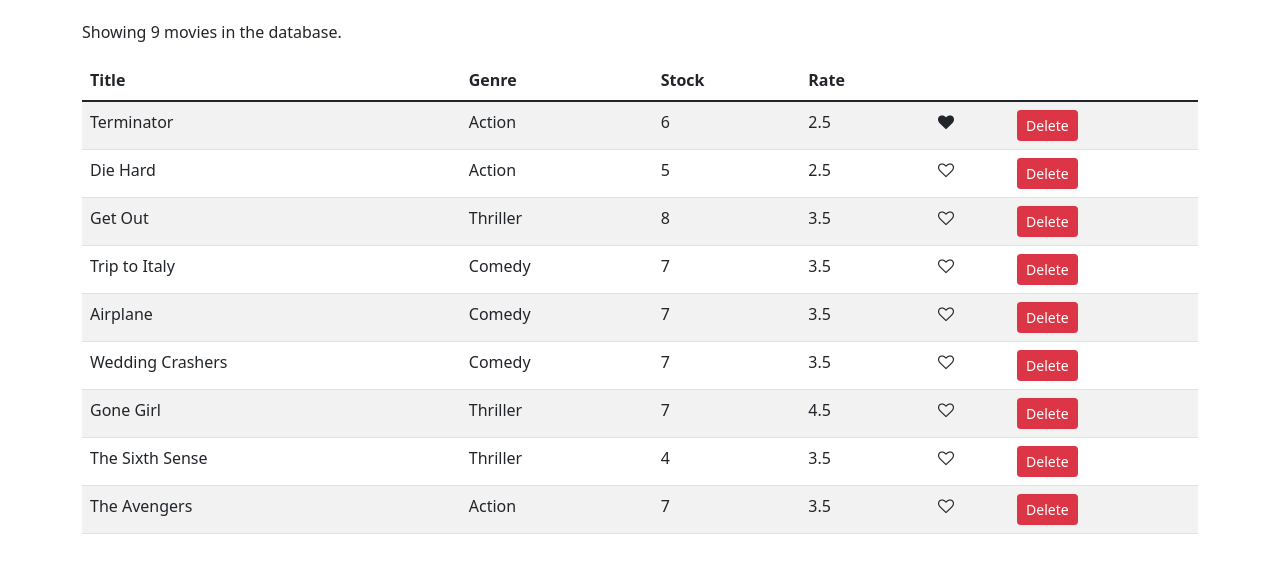
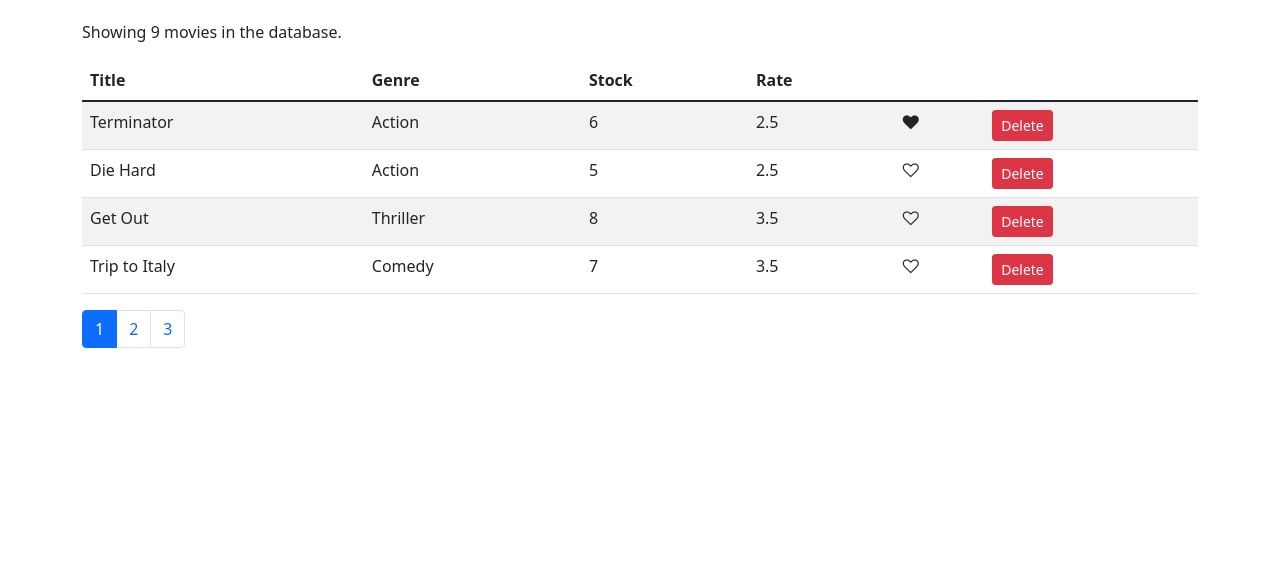
Before and after one commit to islam-maiche/vidly-front, a React (Create React App) app: page / in a window 1280 px wide. Shown: the top 572 px of the page. Built offline with nearby package versions, Linux system fonts and the light colour scheme.

Commit message:
add and integrate pagination component

```diff
--- a/package.json
+++ b/package.json
@@ -8,6 +8,7 @@
     "@testing-library/user-event": "^13.5.0",
     "bootstrap": "^5.1.3",
     "font-awesome": "^4.7.0",
+    "lodash": "^4.17.10",
     "react": "^17.0.2",
     "react-dom": "^17.0.2",
     "react-scripts": "5.0.0",
--- a/src/App.js
+++ b/src/App.js
@@ -32,6 +32,9 @@
 
     // setCounter();
 
+    useEffect(() => {
+        document.title = 'Vidly App';
+    })
     return (
         <main className='container'>
             <Movies/>
--- /dev/null
+++ b/src/components/common/pagination.jsx
@@ -0,0 +1,26 @@
+import React from "react";
+import _ from 'lodash';
+
+const Pagination = props => {
+    const {itemsCount, pageSize, currentPage, onPageChange} = props;
+
+    const pageCount = Math.ceil(itemsCount/pageSize);
+    if (pageCount === 1) return null;
+
+    const pages = _.range(1, pageCount + 1);
+
+    // const [count]
+    return(
+        <nav aria-label="Page navigation example">
+            <ul className="pagination">
+                {pages.map(page => (
+                    <li key={page} className={"page-item" + ((page === currentPage) ? ' active' : '')}>
+                        <a className="page-link" onClick={() => onPageChange(page)} style={{cursor: 'pointer'}}>{page}</a>
+                    </li>
+                ))}
+            </ul>
+        </nav>
+    );
+}
+
+export default Pagination;
--- a/src/components/movies.jsx
+++ b/src/components/movies.jsx
@@ -1,6 +1,8 @@
-import React, {useState} from "react";
+import React, {useEffect, useState} from "react";
 import {getMovies} from "../services/fakeMovieService";
 import Like from "./common/like";
+import Pagination from "./common/pagination";
+import {paginate} from "./utils/paginate";
 
 
 function renderMovies(movies){
@@ -24,21 +26,28 @@
 }
 
 function Movies(props) {
-    const [movies, setMovies] = useState(getMovies);
-    const { length: count } = movies;
+    const [allMovies, setAllMovies] = useState(getMovies);
+    const [currentPage, setCurrentPage] = useState(1);
+    const [pageSize, setPageSize] = useState(4);
+    const { length: count } = allMovies;
 
     const handleDelete = (movieId) => {
-        setMovies(movies.filter(movie => movie._id !== movieId));
+        setAllMovies(allMovies.filter(movie => movie._id !== movieId));
     }
 
     const handleLike = (movie) => {
-        const mov = [...movies];
+        const mov = [...allMovies];
         const index = mov.indexOf(movie);
         mov[index] = { ...mov[index] }
         mov[index].liked = !mov[index].liked;
-        setMovies(mov);
+        setAllMovies(mov)
     }
 
+    const handlePageChange = page => {
+         setCurrentPage(page);
+    }
+
+    const movies = paginate(allMovies, currentPage, pageSize);
     if (count === 0) return <p>There are no movies in the database.</p>
     return (
         <React.Fragment>
@@ -68,6 +77,7 @@
                         </tr>)}
                 </tbody>
             </table>
+            <Pagination itemsCount={count} pageSize={pageSize} currentPage={currentPage} onPageChange={(page) => handlePageChange(page)}/>
         </React.Fragment>
     );
 }
--- /dev/null
+++ b/src/components/utils/paginate.js
@@ -0,0 +1,6 @@
+import _ from 'lodash';
+
+export function paginate (items, pageNumber, pageSize) {
+    const startIndex = (pageNumber - 1) * pageSize;
+    return _(items).slice(startIndex).take(pageSize).value();
+}
```
Also changed, not shown: 1 other file (tests, documents, lock files or other folders).
